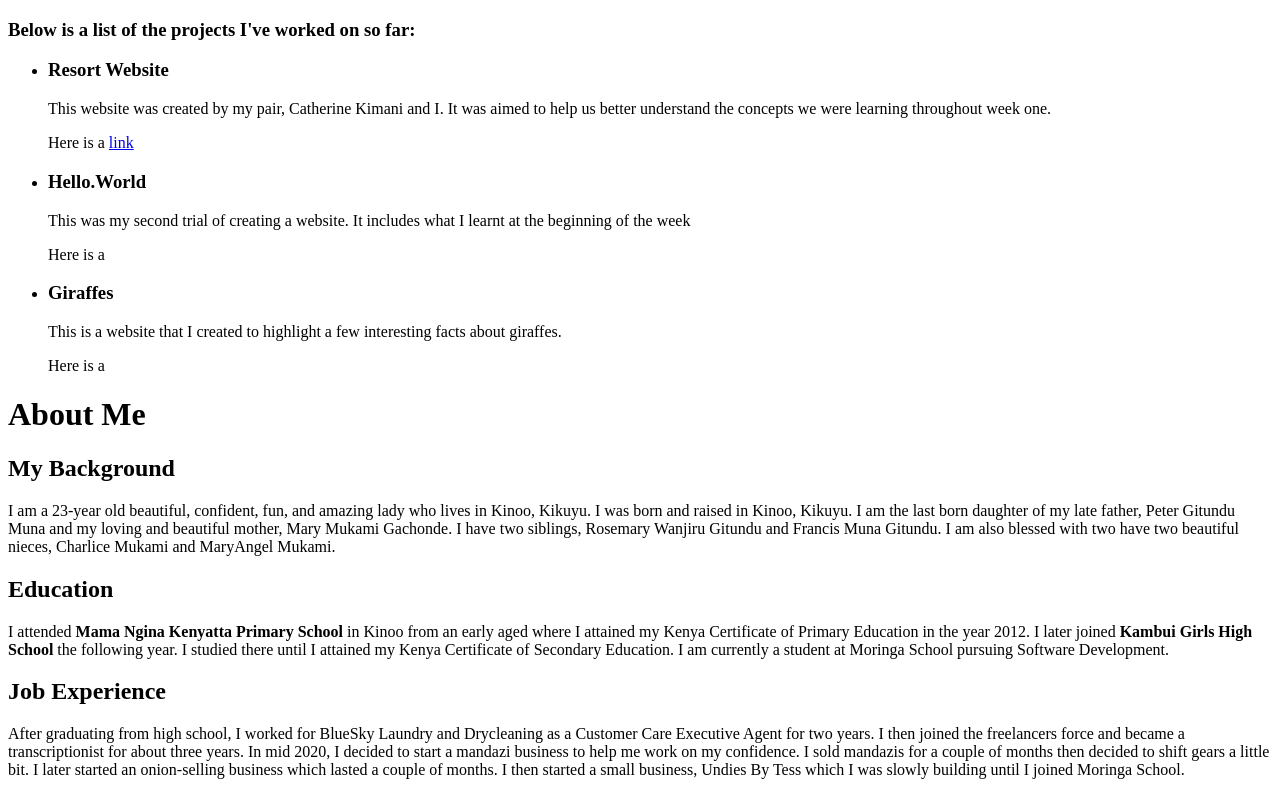
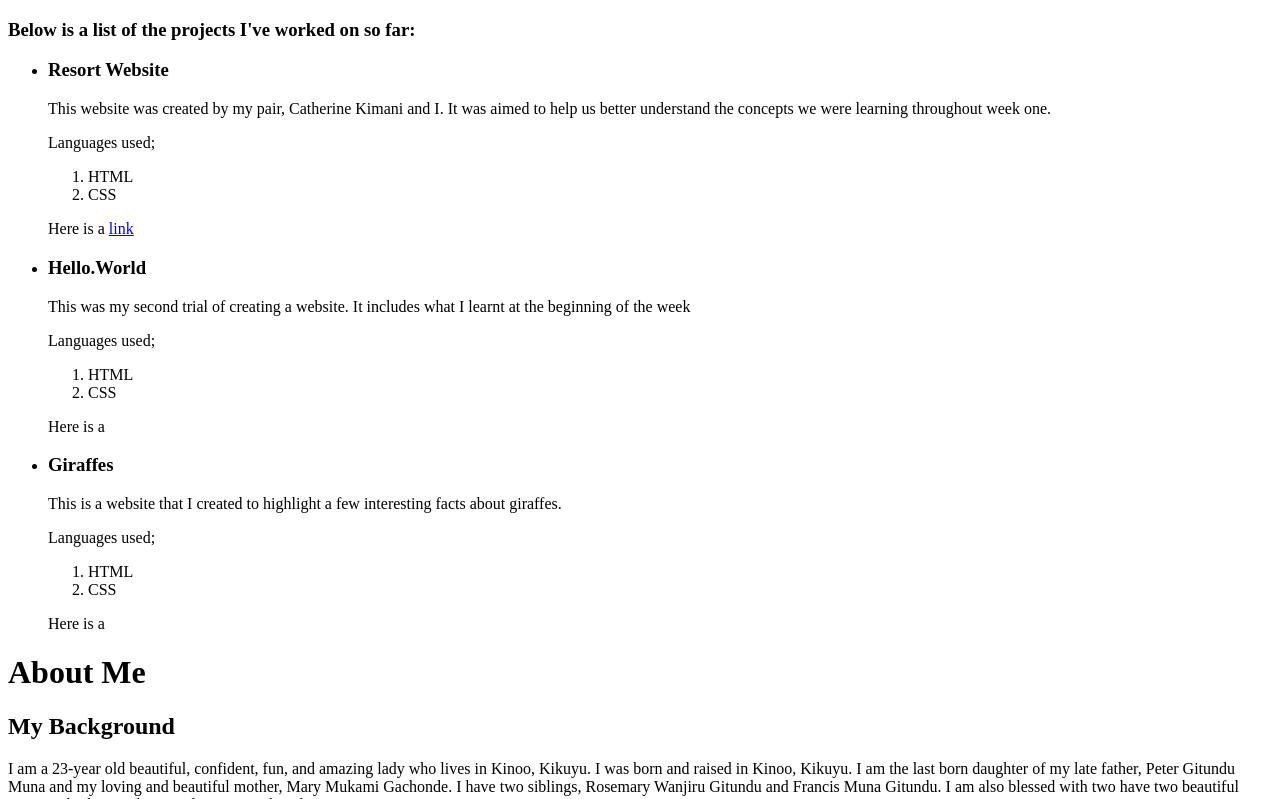
Before and after one commit to Tess-Gitundu/Independent-Project, a plain HTML site: page index.html in a window 1280 px wide. Shown: the part 531-1330 px from the top of the page. Drawn offline with Linux system fonts and the light colour scheme.

Commit message:
Adding languages used and ol

```diff
--- a/index.html
+++ b/index.html
@@ -21,17 +21,35 @@
                     <ul>
                     <li> <h3>Resort Website</h3>
                         <p>This website was created by my pair, Catherine Kimani and I. It was aimed to help us better understand the concepts we were learning throughout week one.</p>
+                        <p>Languages used;
+                            <ol>
+                                <li>HTML</li>
+                                <li>CSS</li>
+                            </ol>
+                        </p>
                             Here is a <a href="tess-gitundu.github.io/resort-website/">link</a>
 
                     </li>
                     <li>
                         <h3>Hello.World</h3>
                         <p>This was my second trial of creating a website. It includes what I learnt at the beginning of the week</p>
+                        <p>Languages used;
+                            <ol>
+                                <li>HTML</li>
+                                <li>CSS</li>
+                            </ol>
+                        </p>
                         Here is a <a href=""></a>
                     </li>
                     <li>
                         <h3>Giraffes</h3>
                         <p>This is a website that I created to highlight a few interesting facts about giraffes.</p>
+                        <p>Languages used;
+                            <ol>
+                                <li>HTML</li>
+                                <li>CSS</li>
+                            </ol>
+                        </p>
                         Here is a <a href=""></a>
                     </li>
                 </ul>
```
